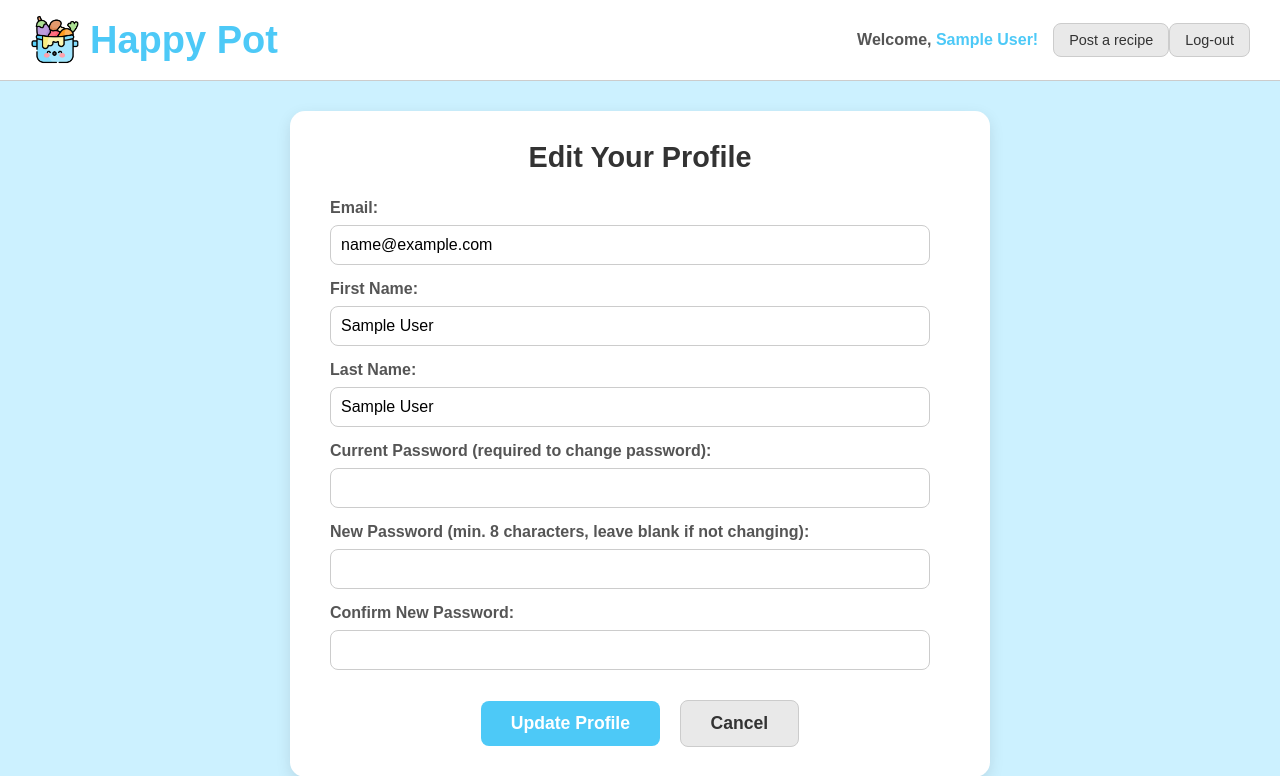
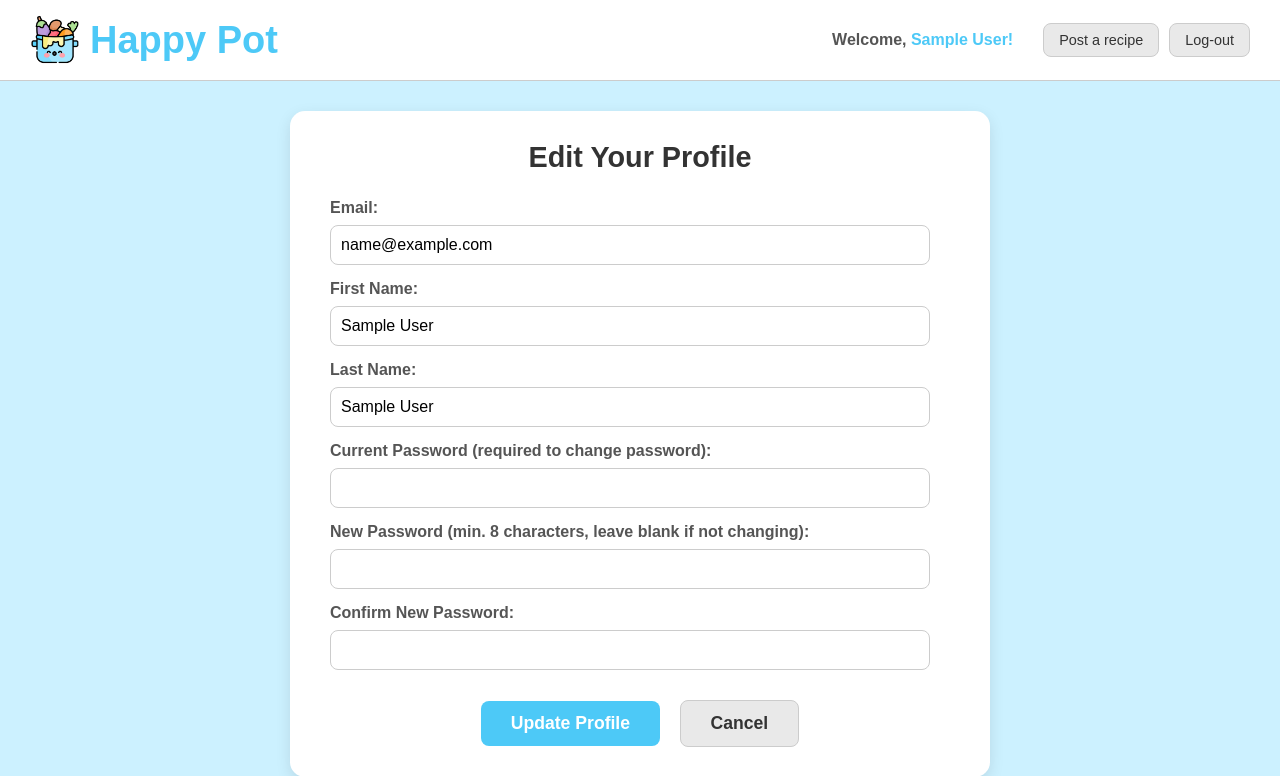
Before and after one commit to HappyPot-PSO/happypot, a PHP site: page /edit_profile.php in a window 1280 px wide. Shown: the top 776 px of the page. Run offline with PHP 8.4, Linux system fonts and the light colour scheme; the visitor is signed in with stand-in values (Sample User, id 1); some libraries are stand-ins or nearby versions.

Commit message:
edit header

```diff
--- a/edit_profile.php
+++ b/edit_profile.php
@@ -188,19 +188,26 @@ if ($_SERVER['REQUEST_METHOD'] === 'POST') {
             font-weight: bold; margin: 0;
         }
         .header-nav { display: flex; align-items: center; }
-        .header-nav .usermenu-greeting,
-        .header-nav .btn,
-        .header-nav form { margin-left: 15px; }
-        .header-nav .usermenu-greeting {font-weight:bold; color:#555;}
+
+        .header-nav .usermenu-greeting {
+            font-weight:bold;
+            color:#555;
+            margin-right: 15px;
+        }
         .header-nav .username {color:#4dc9f7;}
         .header-nav .btn, .header-nav .logoutbtn {
             padding: 8px 15px; font-size:0.9em; border-radius:8px; text-decoration:none; cursor:pointer;
             border: 1px solid #ccc; background-color: #e9e9e9; color: #333;
         }
+        .header-nav .btn {
+            margin-left: 15px;
+        }
+        .header-nav button[onClick*='recipe.php'] {
+            margin-right: 10px;
+        }
         .header-nav .btn.btnhov:hover, .header-nav .logoutbtn.btnhovel:hover {
             background-color: #d0d0d0;
         }
-
         .main-content-wrapper {
             flex-grow: 1; width: 100%; display: flex;
             justify-content: center; align-items: flex-start;
```
